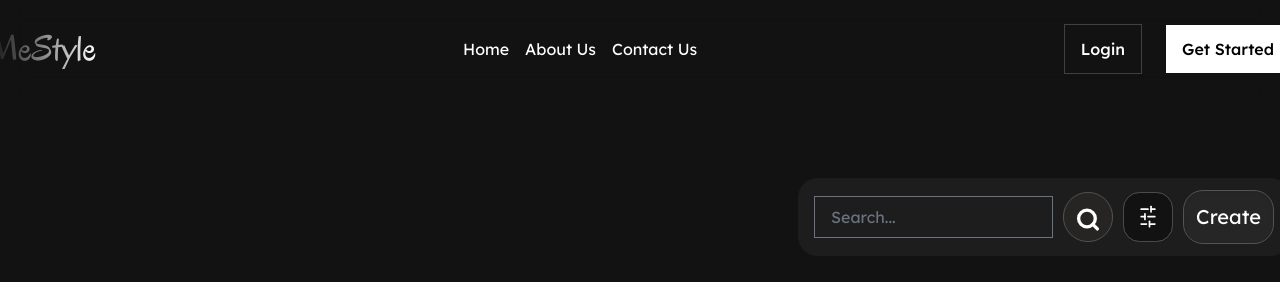
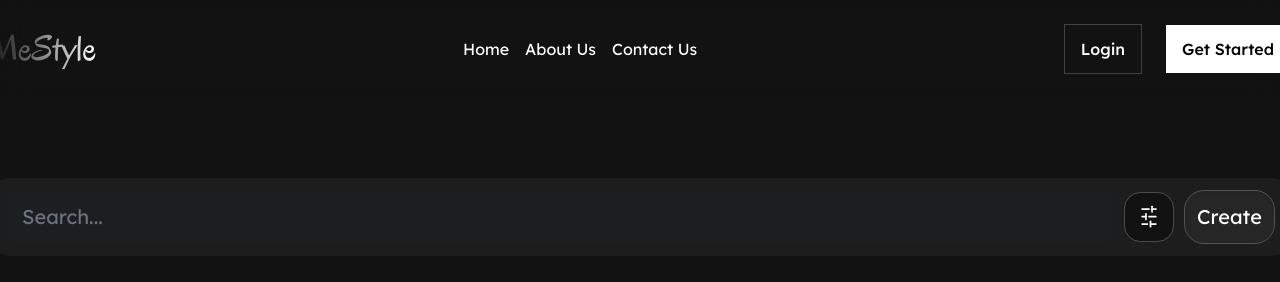
Before and after one commit to Remi-dee/Mestyle, a Next.js app: page /explore in a window 1280 px wide. Shown: the top 282 px of the page. Built offline with nearby package versions, Linux system fonts and the light colour scheme; grey boxes are pictures that could not be loaded.

Commit message:
Friday, January 5, 2024 at 7:33 PM West Africa Standard Time

```diff
--- a/app/components/dashboard/header.js
+++ b/app/components/dashboard/header.js
@@ -14,27 +14,37 @@ function Header() {
         )}
       </div>
 
-      <div className=" justify-between px-4 py-3  text-white bg-gray-200 bg-opacity-5 rounded-[20px]  items-center  gap-2.5 inline-flex">
+      <div className=" justify-between px-4 py-3 text-white bg-gray-200 bg-opacity-5 rounded-[20px]  items-center  gap-2.5 inline-flex">
         {isSearch && (
           <input
             name="search"
             id="search"
             type="text"
             autoComplete="on"
-            className=" px-4 py-3t text-zinc-400 bg-transparent  text-base font-normal w-full leading-normal  "
+            className=" px-4 py-3  text-white  bg-gray-800 bg-opacity-5 rounded-[10px] border-none text-xl  font-normal w-[1108px] leading-normal  "
             placeholder="Search..."
           />
         )}
 
+        {!isSearch && (
           <div>
             <svg
               width="50"
-            height="50"npm run de
+              height="50"
+              npm
+              run
+              de
               viewBox="0 0 60 60"
               fill="none"
               xmlns="http://www.w3.org/2000/svg"
             >
-            <circle cx="30" cy="30" r="29.5" fill="#272424" stroke="#5B5C5C" />
+              <circle
+                cx="30"
+                cy="30"
+                r="29.5"
+                fill="#272424"
+                stroke="#5B5C5C"
+              />
               <path
                 d="M28.75 41.75C34.2728 41.75 38.75 37.2728 38.75 31.75C38.75 26.2272 34.2728 21.75 28.75 21.75C23.2272 21.75 18.75 26.2272 18.75 31.75C18.75 37.2728 23.2272 41.75 28.75 41.75Z"
                 stroke="white"
@@ -51,6 +61,7 @@ function Header() {
               />
             </svg>
           </div>
+        )}
 
         <div>
           <svg
```
Lines whose indentation alone changed are shown as unchanged.
